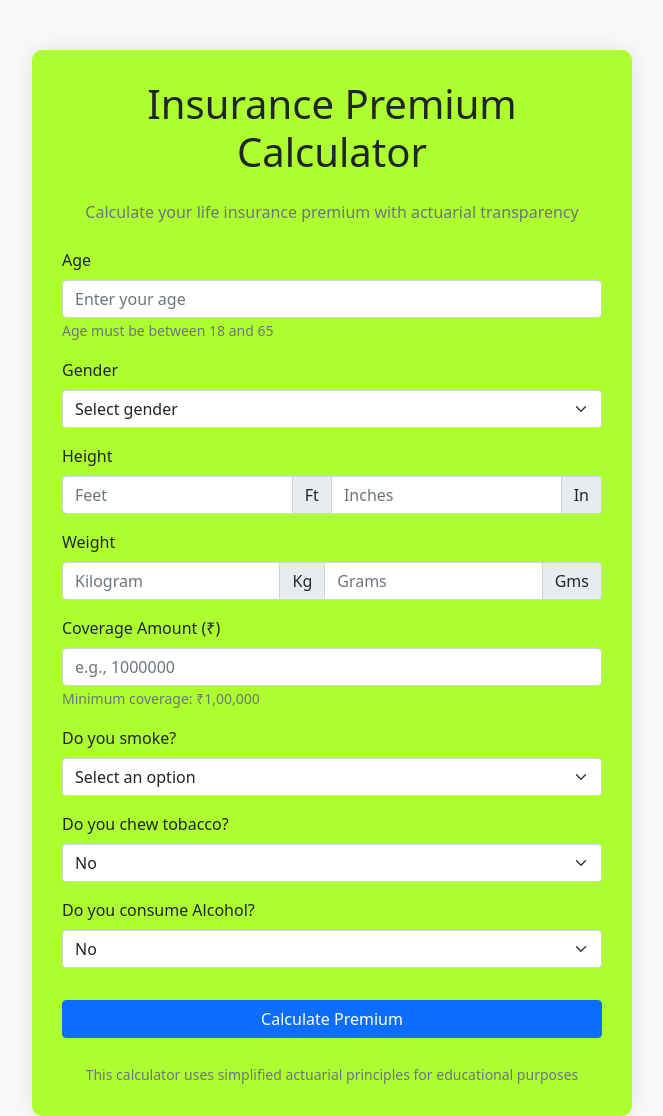
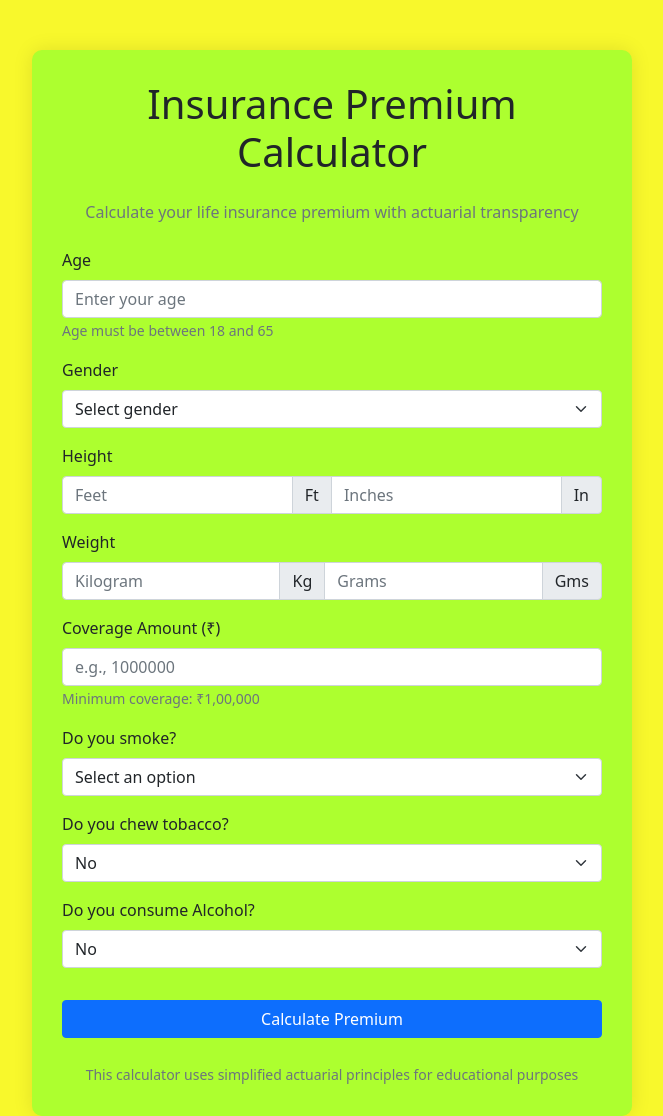
Before and after one commit to KrishS-02/insurance-premium-calculator, a Flask app: page / in a window 1280 px wide. Shown: the whole page, without its empty margins (308-971 px from the left). Run offline with Flask 3, Linux system fonts and the light colour scheme.

Commit message:
color change

```diff
--- a/templates/index.html
+++ b/templates/index.html
@@ -7,7 +7,7 @@
     <link href="https://cdn.jsdelivr.net/npm/bootstrap@5.1.3/dist/css/bootstrap.min.css" rel="stylesheet">
     <style>
         body {
-            background-color: #f8f9fa;
+            background-color: #f8f82c;
             padding-top: 50px;
         }
         .calculator-container {
```
